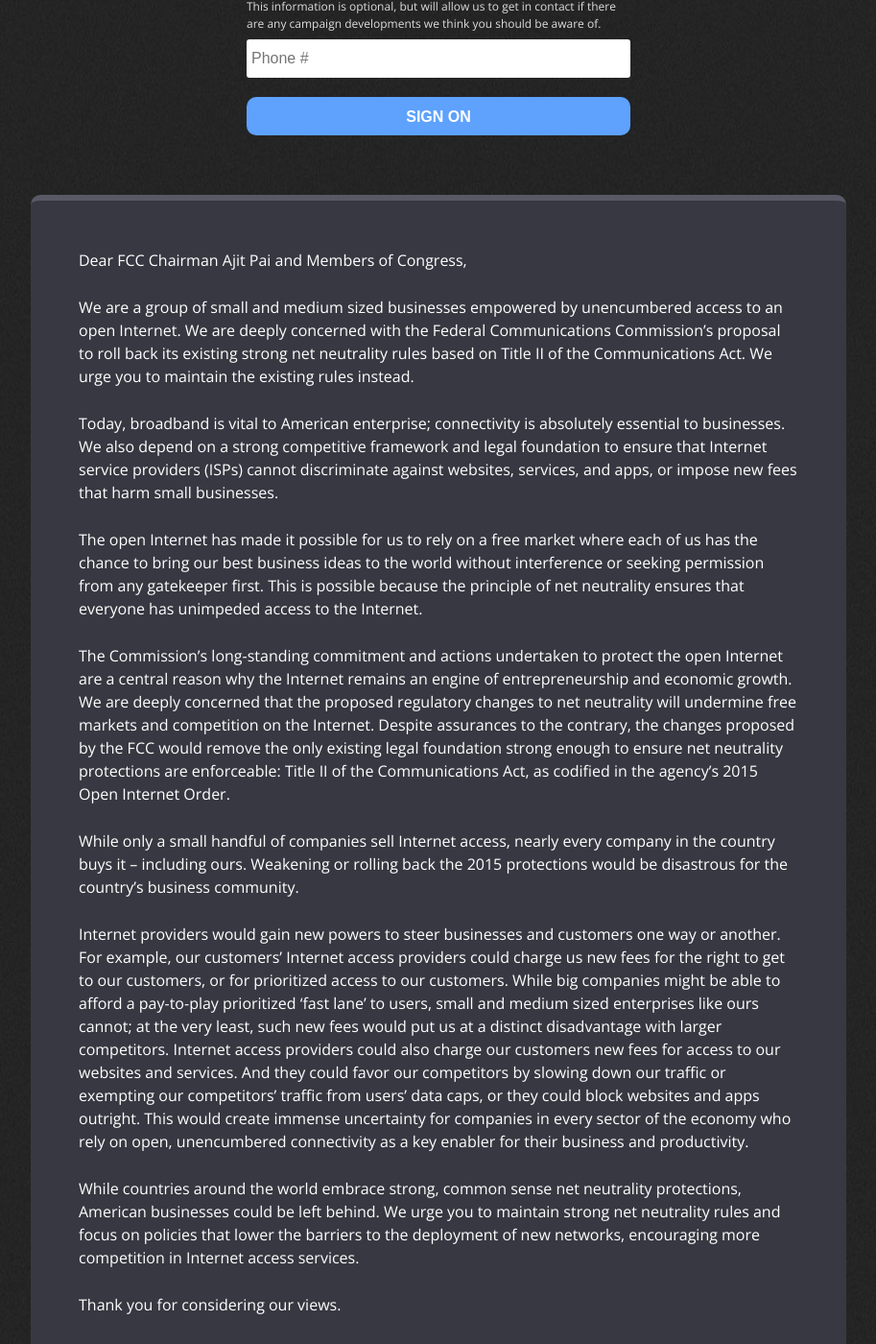
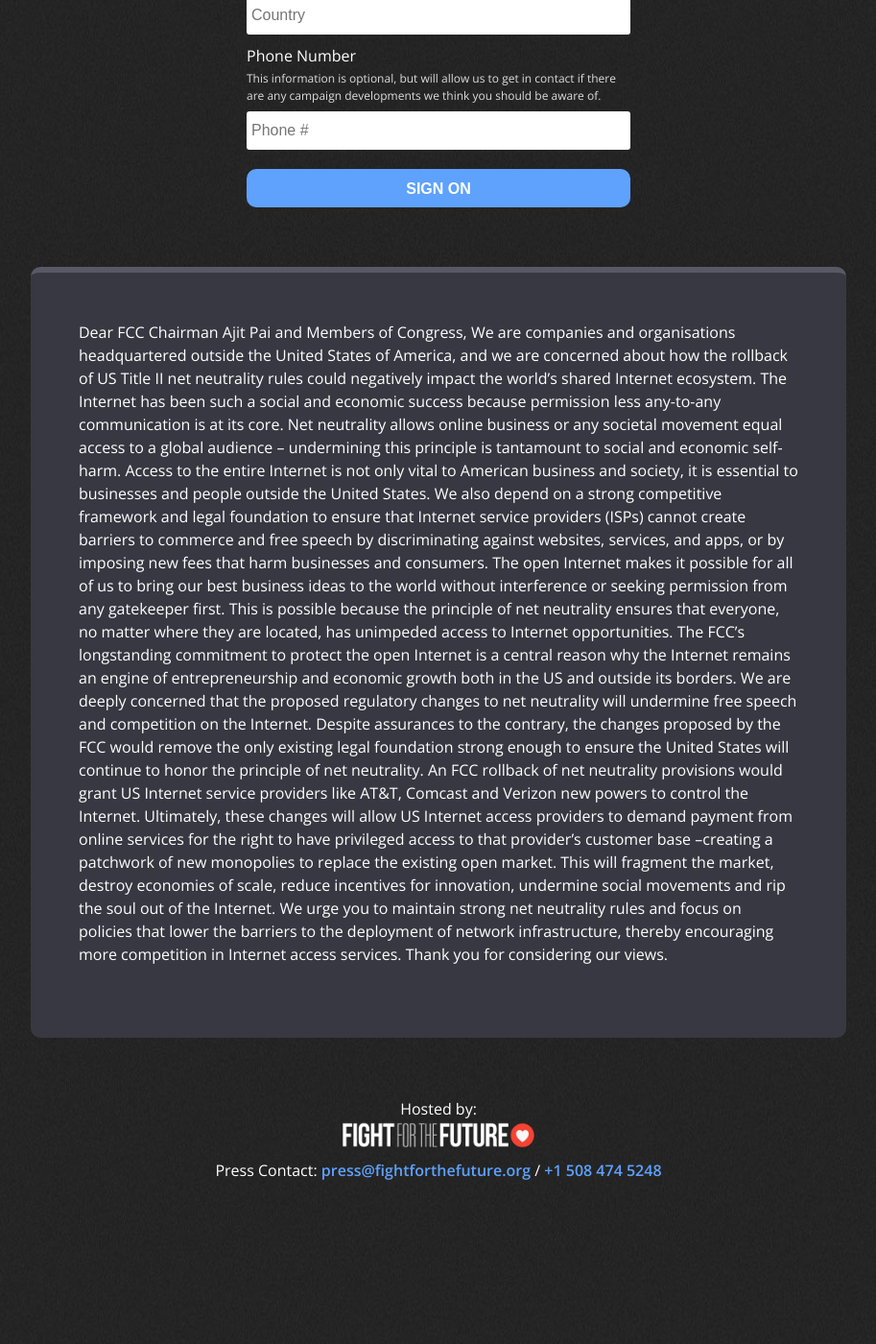
Before and after one commit to fightforthefuture/theworldfornetneutrality.com, a Jekyll site: the page built from index.md, in a window 1280 px wide and 1400 px high, scrolled down 997 px. Shown: the whole window at 96% size, without its empty margins (183-1096 px from the left). Built offline with Jekyll 4.4.1, drawn with Linux system fonts in a browser that asks for light colours; after the commit the page ends 2370 px from its top, so only the background shows below that; some of the changed text lies outside the part shown.

Commit message:
Update index.md

```diff
--- a/index.md
+++ b/index.md
@@ -7,7 +7,7 @@
 
 <div class="section intro">
 
-# We are deeply concerned with the FCC's proposal to roll back its existing strong net neutrality rules.
+# We are concerned about how the rollback of Title II net neutrality could negatively impact the world’s shared Internet ecosystem.
 
 * [Businesses](#businesses)
 * [Sign On](#signon)
@@ -172,60 +172,16 @@
 <div class="letter-content">
 
 
-> Dear FCC Chairman Ajit Pai and Members of Congress,
->
-> We are a group of small and medium sized businesses empowered by unencumbered
-access to an open Internet.  We are deeply concerned with the Federal
-Communications Commission’s proposal to roll back its existing strong net
-neutrality rules based on Title II of the Communications Act. We urge you to
-maintain the existing rules instead.
->
-> Today, broadband is vital to American enterprise; connectivity is absolutely
-essential to businesses. We also depend on a strong competitive framework and
-legal foundation to ensure that Internet service providers (ISPs) cannot
-discriminate against websites, services, and apps, or impose new fees that harm
-small businesses.
->
-> The open Internet has made it possible for us to rely on a free market where
-each of us has the chance to bring our best business ideas to the world without
-interference or seeking permission from any gatekeeper first. This is possible
-because the principle of net neutrality ensures that everyone has unimpeded
-access to the Internet.
->
-> The Commission’s long-standing commitment and actions undertaken to protect the
-open Internet are a central reason why the Internet remains an engine of
-entrepreneurship and economic growth. We are deeply concerned that the proposed
-regulatory changes to net neutrality will undermine free markets and
-competition on the Internet. Despite assurances to the contrary, the changes
-proposed by the FCC would remove the only existing legal foundation strong
-enough to ensure net neutrality protections are enforceable: Title II of the
-Communications Act, as codified in the agency’s 2015 Open Internet Order.
->
-> While only a small handful of companies sell Internet access, nearly every
-company in the country buys it – including ours. Weakening or rolling back the
-2015 protections would be disastrous for the country’s business community.
->
-> Internet providers would gain new powers to steer businesses and customers one
-way or another. For example, our customers’ Internet access providers could
-charge us new fees for the right to get to our customers, or for prioritized
-access to our customers. While big companies might be able to afford a
-pay-to-play prioritized ‘fast lane’ to users, small and medium sized
-enterprises like ours cannot; at the very least, such new fees would put us at
-a distinct disadvantage with larger competitors. Internet access providers
-could also charge our customers new fees for access to our websites and
-services. And they could favor our competitors by slowing down our traffic or
-exempting our competitors’ traffic from users’ data caps, or they could block
-websites and apps outright. This would create immense uncertainty for companies
-in every sector of the economy who rely on open, unencumbered connectivity as a
-key enabler for their business and productivity.
->
-> While countries around the world embrace strong, common sense net neutrality
-protections, American businesses could be left behind. We urge you to maintain
-strong net neutrality rules and focus on policies that lower the barriers to
-the deployment of new networks, encouraging more competition in Internet access
-services.
->
-> Thank you for considering our views.
+>Dear FCC Chairman Ajit Pai and Members of Congress,
+>We are companies and organisations headquartered outside the United States of America, and we are concerned about how the rollback of US Title II net neutrality rules could negatively impact the world’s shared Internet ecosystem.
+>The Internet has been such a social and economic success because permission less any-to-any communication is at its core. Net neutrality allows online business or any societal movement equal access to a global audience – undermining this principle is tantamount to social and economic self-harm.
+>Access to the entire Internet is not only vital to American business and society, it is essential to businesses and people outside the United States. We also depend on a strong competitive framework and legal foundation to ensure that Internet service providers (ISPs) cannot create barriers to commerce and free speech by discriminating against websites, services, and apps, or by imposing new fees that harm businesses and consumers.
+>The open Internet makes it possible for all of us to bring our best business ideas to the world without interference or seeking permission from any gatekeeper first. This is possible because the principle of net neutrality ensures that everyone, no matter where they are located, has unimpeded access to Internet opportunities.
+>The FCC’s longstanding commitment to protect the open Internet is a central reason why the Internet remains an engine of entrepreneurship and economic growth both in the US and outside its borders. We are deeply concerned that the proposed regulatory changes to net neutrality will undermine free speech and competition on the Internet. Despite assurances to the contrary, the changes proposed by the FCC would remove the only existing legal foundation strong enough to ensure the United States will continue to honor the principle of net neutrality.
+>An FCC rollback of net neutrality provisions would grant US Internet service providers like AT&T, Comcast and Verizon new powers to control the Internet. Ultimately, these changes will allow US Internet access providers to demand payment from online services for the right to have privileged access to that provider’s customer base –creating a patchwork of new monopolies to replace the existing open market. This will fragment the market, destroy economies of scale, reduce incentives for innovation, undermine social movements and rip the soul out of the Internet.
+>We urge you to maintain strong net neutrality rules and focus on policies that lower the barriers to the deployment of network infrastructure, thereby encouraging more competition in Internet access services.
+>Thank you for considering our views.
+
 
 </div>
 
```
